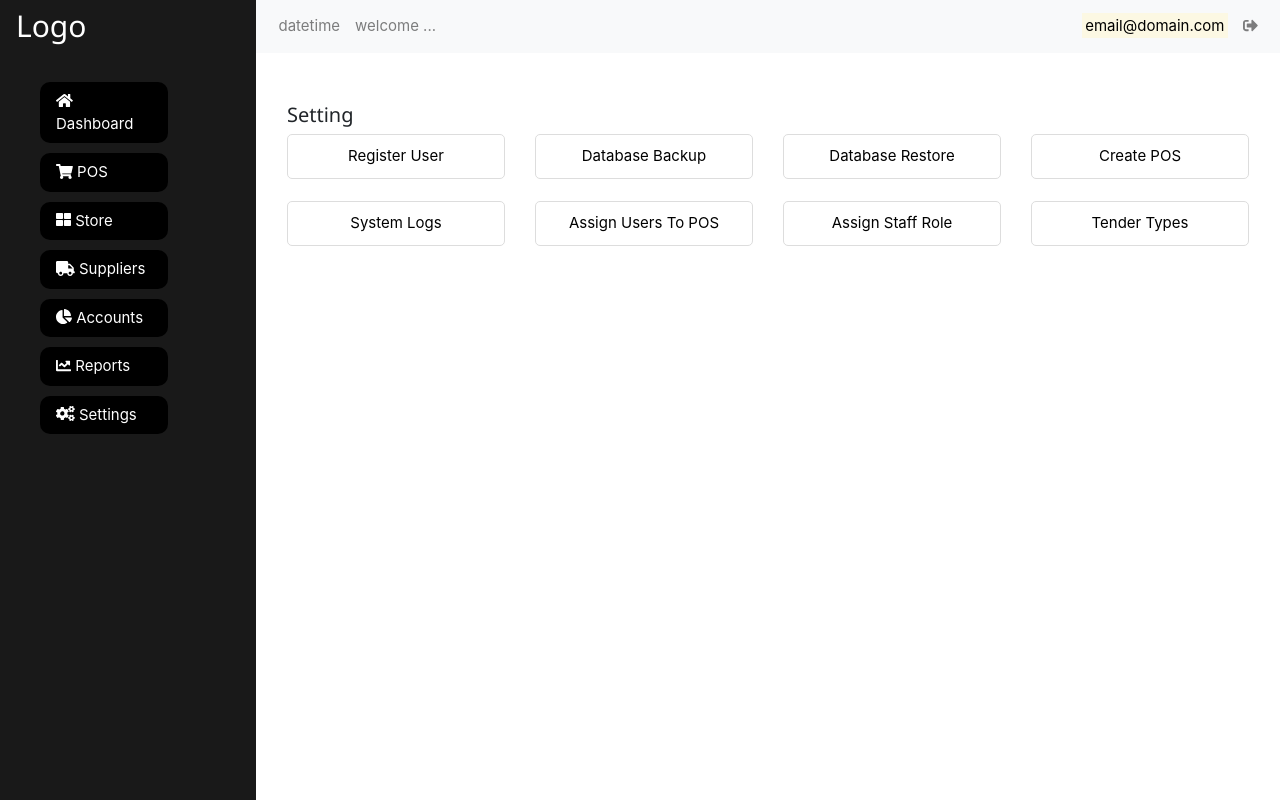
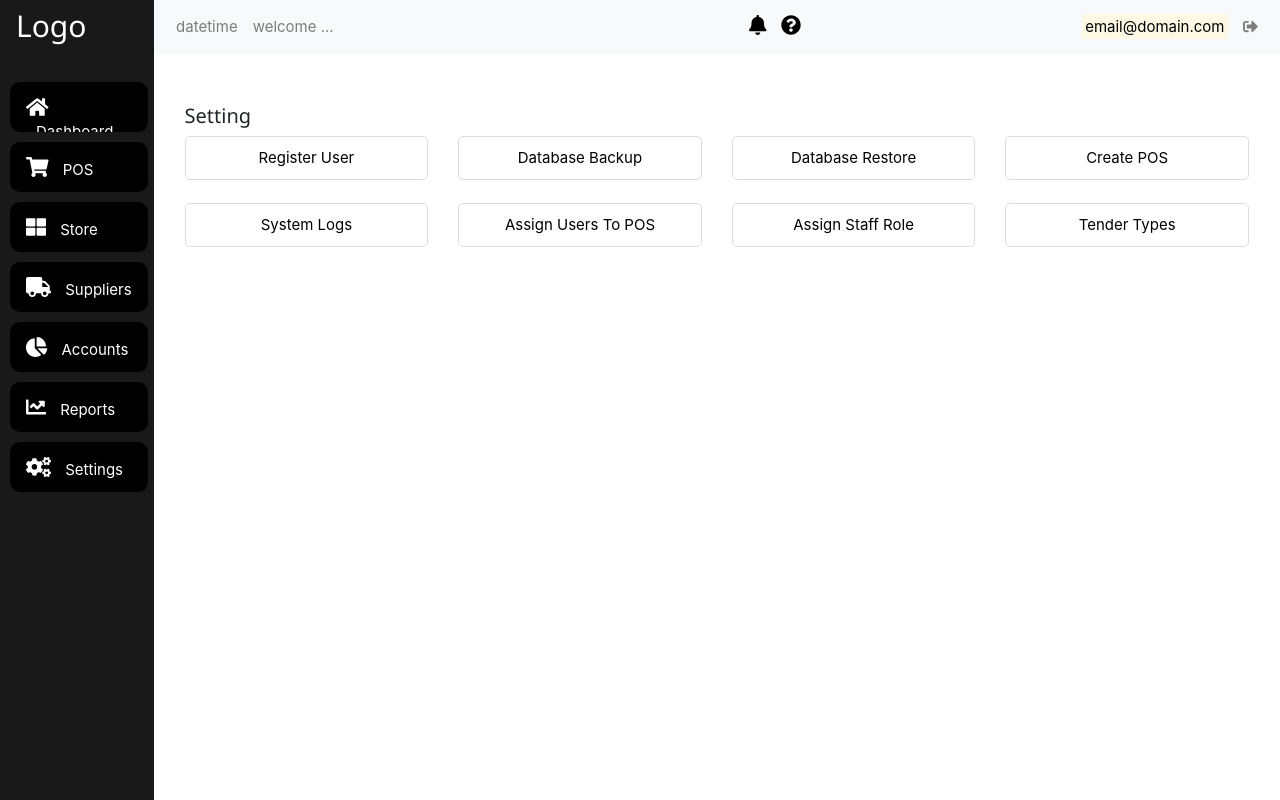
Before and after one commit to irabi01/reactjs_point_of_sale, a React (Create React App) app: page /settings in a window 1280 px wide. Built offline with nearby package versions, Linux system fonts and the light colour scheme.

Commit message:
style dashboard

```diff
--- a/src/App.css
+++ b/src/App.css
@@ -8,22 +8,40 @@
 }
 .w3-sidebar .w3-button{
     background: #000 !important;
-    width: 50% !important;
+    width: 90% !important;
+    height: 50px !important;
     color: #fff !important;
+    padding-top:15px !important;
     text-decoration: none;
-    margin: 10px 0px 10px 40px;
+    margin: 10px 0px 10px 10px;
     border-radius: 10px;
     /* top, right, bottom, left */
 }
+.w3-sidebar .w3-button .icon{
+    font-size: 20px;
+}
+.w3-sidebar .w3-button span{
+    padding-left: 10px;
+}
 .w3-sidebar .w3-button:hover{
     background: #000 !important;
-    width: 50%;
+    width: 90%;
     color: #fff !important;
     text-decoration: none;
     border-radius: 10px;
 }
 
 
+
+/* top navigation */
+.navbar-nav .bell_help{
+    margin-left: 400px !important;
+    display: inline-flex;
+}
+.navbar-nav .bell_help .icon{
+    font-size: 20px;
+    color: #000;
+}
 
 
 /* setting_container */
--- a/src/layouts/SideNavigation.js
+++ b/src/layouts/SideNavigation.js
@@ -17,19 +17,19 @@ class SideNavigation extends Component {
       <Router>
         <div>
           {/* Sidebar */}
-          <div className="w3-sidebar w3-bar-block" style={{"width" : "20%"}}>
+          <div className="w3-sidebar w3-bar-block" style={{"width" : "12%"}}>
             <h3 className="w3-bar-item">Logo</h3>
-            <Link to="/" className="w3-bar-item w3-button"><FontAwesomeIcon icon="home" /> Dashboard</Link>
-            <Link to="/pos" className="w3-bar-item w3-button"><FontAwesomeIcon icon="shopping-cart" /> POS</Link>
-            <Link to="/store" className="w3-bar-item w3-button"><FontAwesomeIcon icon="th-large" /> Store</Link>
-            <Link to="/suppliers" className="w3-bar-item w3-button"><FontAwesomeIcon icon="truck" /> Suppliers</Link>
-            <Link to="/accounts" className="w3-bar-item w3-button"><FontAwesomeIcon icon="chart-pie" /> Accounts</Link>
-            <Link to="/reports" className="w3-bar-item w3-button"><FontAwesomeIcon icon="chart-line" /> Reports</Link>
-            <Link to="/settings" className="w3-bar-item w3-button"><FontAwesomeIcon icon="cogs" /> Settings</Link>
+            <Link to="/" className="w3-bar-item w3-button"><FontAwesomeIcon className="icon" icon="home" /> <span>Dashboard</span></Link>
+            <Link to="/pos" className="w3-bar-item w3-button"><FontAwesomeIcon className="icon" icon="shopping-cart" /> <span>POS</span></Link>
+            <Link to="/store" className="w3-bar-item w3-button"><FontAwesomeIcon className="icon" icon="th-large" /> <span>Store</span></Link>
+            <Link to="/suppliers" className="w3-bar-item w3-button"><FontAwesomeIcon className="icon" icon="truck" /> <span>Suppliers</span></Link>
+            <Link to="/accounts" className="w3-bar-item w3-button"><FontAwesomeIcon className="icon" icon="chart-pie" /> <span>Accounts</span></Link>
+            <Link to="/reports" className="w3-bar-item w3-button"><FontAwesomeIcon className="icon" icon="chart-line" /> <span>Reports</span></Link>
+            <Link to="/settings" className="w3-bar-item w3-button"><FontAwesomeIcon className="icon" icon="cogs" /> <span>Settings</span></Link>
           </div>
 
           {/* Page Content */}
-          <div style={{"marginLeft" : "20%"}}>
+          <div style={{"marginLeft" : "12%"}}>
               {/* <div className="w3-container w3-teal">
                   <h1>Point of Sale ... v1.0.0</h1>
               </div> */}
--- a/src/layouts/TopNavigation.js
+++ b/src/layouts/TopNavigation.js
@@ -16,6 +16,16 @@ class TopNavigation extends Component {
                             <Link className="nav-link" to="#">welcome ...</Link>
                         </li>
                     </ul>
+                    <ul className="navbar-nav">
+                        <div className="bell_help">
+                            <li className="nav-item">
+                                <Link className="nav-link" to="#"><FontAwesomeIcon className="icon" icon="bell" /></Link>
+                            </li>
+                            <li className="nav-item">
+                                <Link className="nav-link" to="#"><FontAwesomeIcon className="icon" icon="question-circle" /></Link>
+                            </li>
+                        </div>
+                    </ul>
                     <ul className="navbar-nav ml-auto">
                         <li className="nav-item">
                             <Link className="nav-link" to="#"><mark>email@domain.com</mark></Link>
```
Also changed, not shown: src/App.js (+6 -2 lines).
